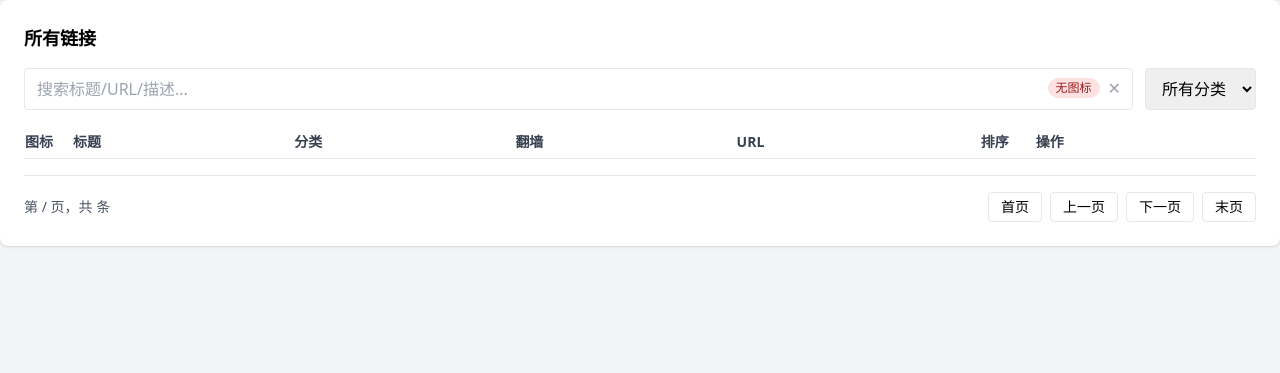
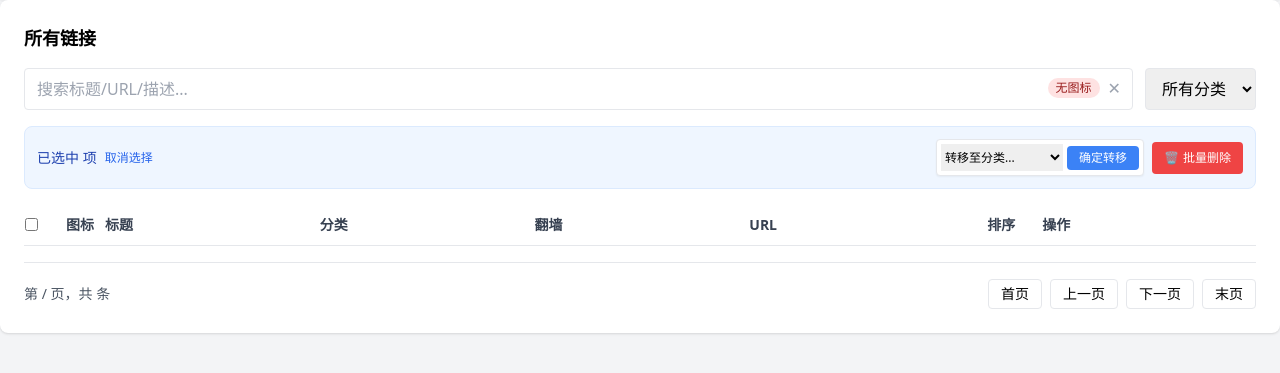
Before and after one commit to gankudadiz/feather-nav, a PHP site: template resources/views/admin/tabs/link_list.php in a window 1280 px wide. Shown: the part 65-438 px from the top of the page. Run offline with PHP 8.4, Linux system fonts and the light colour scheme; the template is opened without the code that fills it, so the values that code supplies are empty; style sheets or scripts are compiled from the project's sources.

Commit message:
feat: 链接批量操作功能实现（批量删除及转移分类）

```diff
--- a/resources/views/admin/tabs/link_list.php
+++ b/resources/views/admin/tabs/link_list.php
@@ -26,11 +26,46 @@
             </select>
         </div>
 
+        <!-- 批量操作工具栏 -->
+        <div x-show="selectedLinkIds.length > 0"
+             x-transition:enter="transition ease-out duration-300"
+             x-transition:enter-start="opacity-0 transform -translate-y-2"
+             x-transition:enter-end="opacity-100 transform translate-y-0"
+             class="mb-4 p-3 bg-blue-50 border border-blue-100 rounded-lg flex flex-col md:flex-row items-center justify-between gap-3">
+            <div class="flex items-center gap-2">
+                <span class="text-sm font-medium text-blue-800">已选中 <span x-text="selectedLinkIds.length" class="font-bold"></span> 项</span>
+                <button @click="selectedLinkIds = []" class="text-xs text-blue-600 hover:underline">取消选择</button>
+            </div>
+            <div class="flex flex-wrap items-center gap-2">
+                <div class="flex items-center gap-1 bg-white p-1 border rounded shadow-sm">
+                    <select x-model="batchTargetCategoryId" class="text-xs border-none focus:ring-0 py-1 pr-8">
+                        <option value="">转移至分类...</option>
+                        <template x-for="cat in categories" :key="cat.id">
+                            <option :value="cat.id" x-text="cat.name"></option>
+                        </template>
+                        <option value="0">未分类</option>
+                    </select>
+                    <button @click="batchMoveLinks"
+                            :disabled="batchTargetCategoryId === ''"
+                            class="px-3 py-1 bg-blue-500 text-white text-xs rounded hover:bg-blue-600 disabled:opacity-50 transition">
+                        确定转移
+                    </button>
+                </div>
+                <button @click="batchDeleteLinks" class="px-3 py-2 bg-red-500 text-white text-xs rounded hover:bg-red-600 transition flex items-center gap-1">
+                    <span>🗑️</span>
+                    <span>批量删除</span>
+                </button>
+            </div>
+        </div>
+
         <div class="overflow-x-auto">
             <table class="w-full text-left">
                 <thead>
                     <tr class="border-b">
-                        <th class="py-1.5 text-sm font-semibold text-gray-700 w-12">图标</th>
+                        <th class="py-2 w-8">
+                            <input type="checkbox" @click="toggleAllLinks" :checked="selectedLinkIds.length === paginatedLinks.length && paginatedLinks.length > 0" class="rounded border-gray-300 text-blue-600 focus:ring-blue-500">
+                        </th>
+                        <th class="py-1.5 text-sm font-semibold text-gray-700 w-12 text-center">图标</th>
                         <th class="py-1.5 text-sm font-semibold text-gray-700">标题</th>
                         <th class="py-1.5 text-sm font-semibold text-gray-700">分类</th>
                         <th class="py-1.5 text-sm font-semibold text-gray-700">翻墙</th>
@@ -41,11 +76,16 @@
                 </thead>
                 <tbody>
                     <template x-for="link in paginatedLinks" :key="link.id">
-                        <tr class="border-b hover:bg-gray-50">
+                        <tr class="border-b hover:bg-gray-50 transition" :class="{'bg-blue-50/50': selectedLinkIds.includes(link.id)}">
+                            <td class="py-2">
+                                <input type="checkbox" :value="link.id" :checked="selectedLinkIds.includes(link.id)" @click="toggleLinkSelection(link.id)" class="rounded border-gray-300 text-blue-600 focus:ring-blue-500">
+                            </td>
                             <td class="py-1.5">
-                                <img :src="link.icon || '/img/logo.svg'" :alt="link.title"
-                                    class="w-6 h-6 object-contain rounded shadow-sm border border-gray-100 bg-white"
-                                    onerror="this.src='/img/logo.svg'" referrerpolicy="no-referrer">
+                                <div class="flex justify-center">
+                                    <img :src="link.icon || '/img/logo.svg'" :alt="link.title"
+                                        class="w-6 h-6 object-contain rounded shadow-sm border border-gray-100 bg-white"
+                                        onerror="this.src='/img/logo.svg'" referrerpolicy="no-referrer">
+                                </div>
                             </td>
                             <td class="py-1.5 text-sm" x-text="link.title"></td>
                             <td class="py-1.5 text-sm" x-text="getCategoryName(link.category_id)"></td>
```
Also changed, not shown: public/js/admin/main.js (+89 -0 lines).
